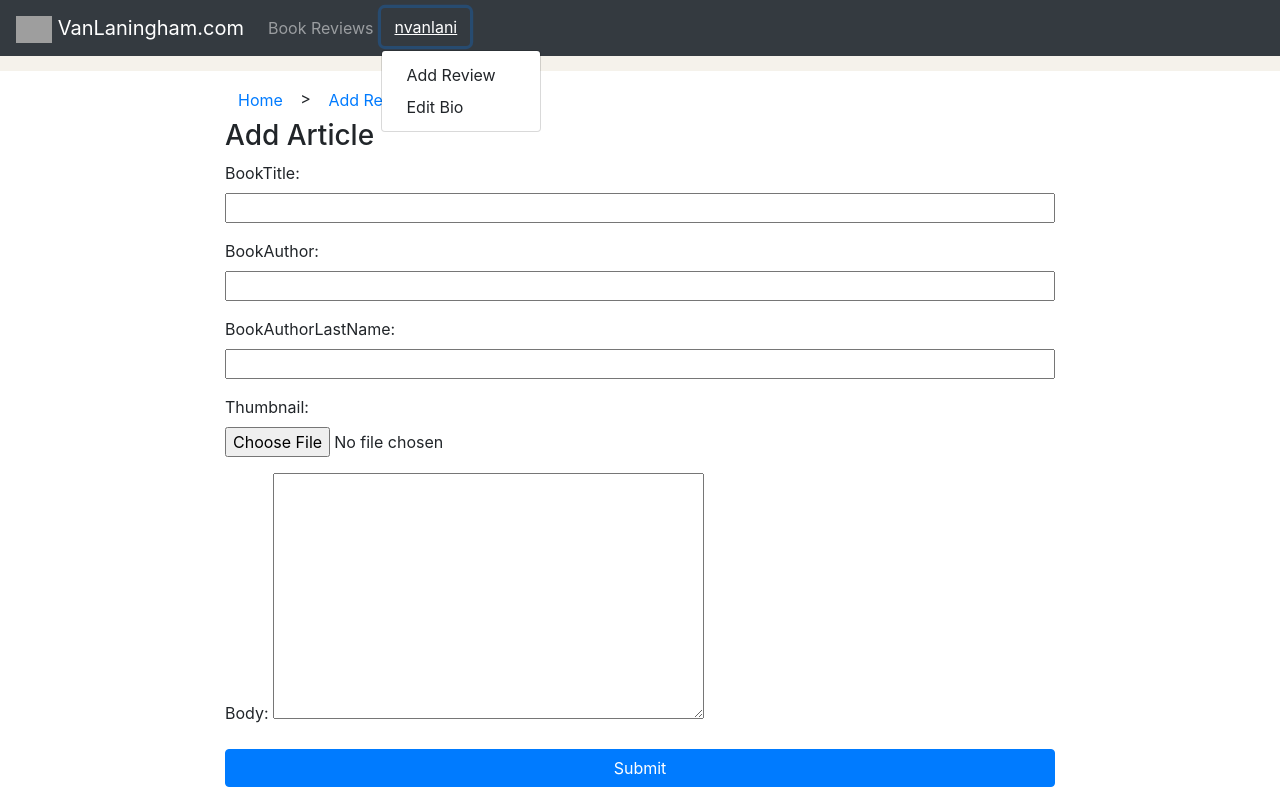
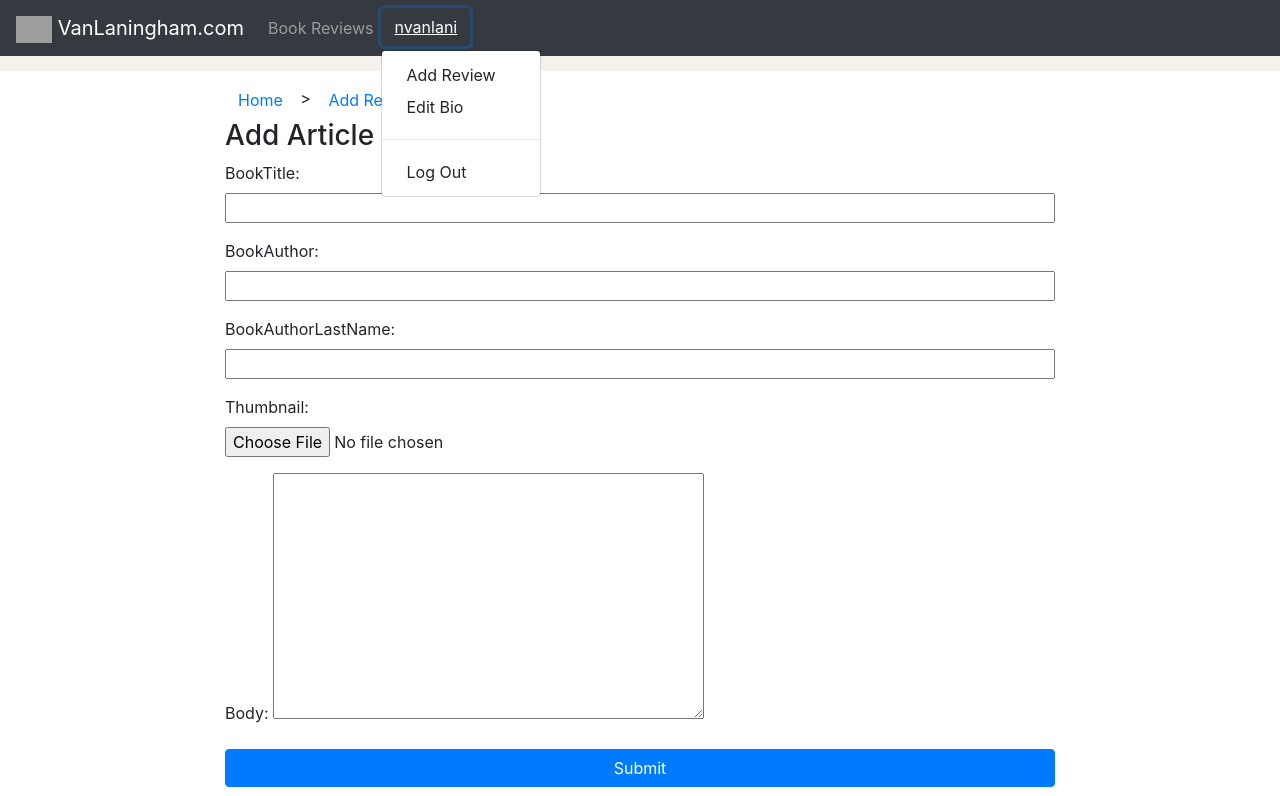
Before and after one commit to dsvanlani/vanlaninghamdotcom, a Django app: page /addReview/ in a window 1280 px wide, after a click that opens the changed part. Shown: the top 796 px of the page. Run offline with Django 3.2, Linux system fonts and the light colour scheme; a user stored in the database is signed in; some libraries are stand-ins or nearby versions; grey boxes are pictures that could not be loaded.

Commit message:
Added logout button in user menu

```diff
--- a/reviews/templates/layout.html
+++ b/reviews/templates/layout.html
@@ -45,6 +45,8 @@
                     <div class="dropdown-menu">
                         <a class="dropdown-item" href="{% url 'addReview' %}">Add Review</a>
                         <a class="dropdown-item" href="{% url 'editBio' %}">Edit Bio</a>
+                        <hr>
+                        <a class="dropdown-item" href="{% url 'logout' %}">Log Out</a>
                     </div>
                     </div>
                 {% endif %}
```
